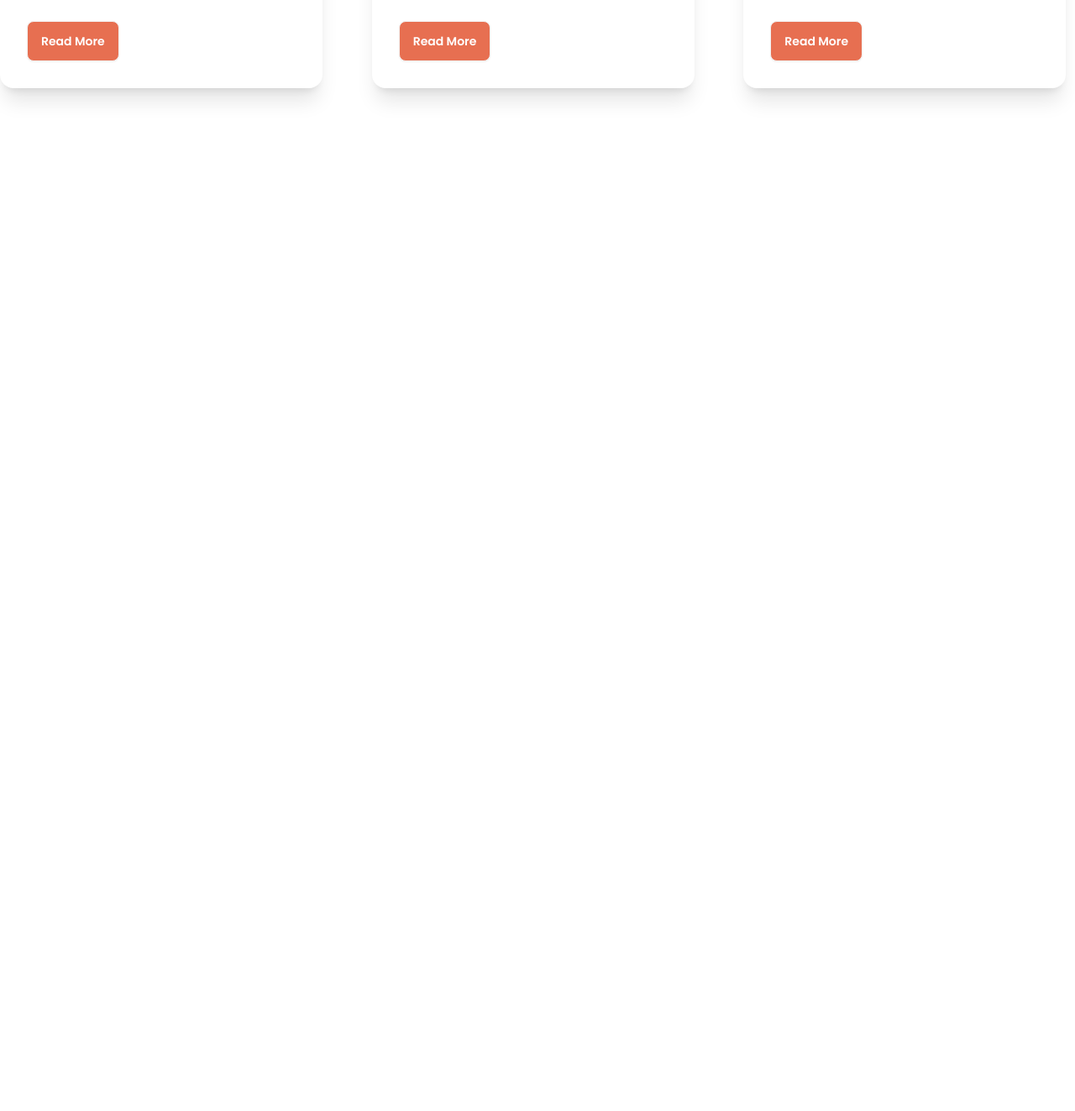
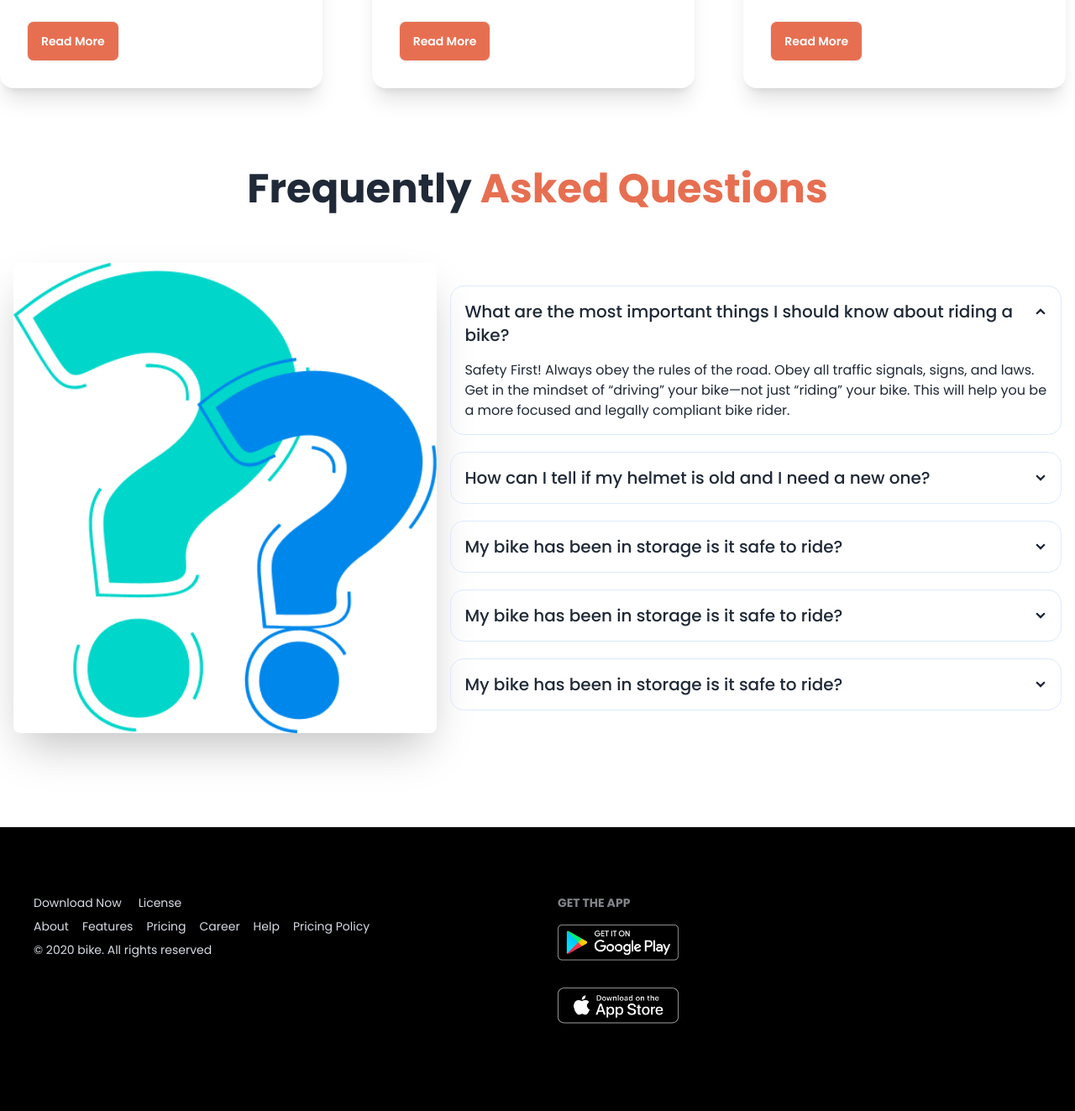
Before and after one commit to isrataunkona/biker-zone, a plain HTML site: page index.html in a window 1280 px wide. Shown: the part 1797-3120 px from the top of the page at 84% size. Before the commit the page ends 1998 px from the top, so only its background shows below. Drawn offline with nearby package versions, Linux system fonts and the light colour scheme.

Commit message:
last commit done

```diff
--- a/index.html
+++ b/index.html
@@ -218,10 +218,91 @@
           </div>
          </div>
          <!-- Happy Client says -->
+
+         <!-- frequently Asked questions -->
+          <section class="my-24">
+            <h3 class="text-5xl font-bold text-center mb-12">Frequently <span class="text-bike-primary">Asked Questions</span>
+            </h3>
+            <div class="hero  ">
+              <div class="hero-content flex-col lg:flex-row">
+                <img
+                  src="images/others/faq.png"
+                  class="w-full rounded-lg shadow-2xl" />
+                  <!-- accordion -->
+                <div class="space-y-5">
+                  <div class="collapse collapse-arrow border border-blue-100">
+                    <input type="radio" name="my-accordion-2" checked="checked" />
+                    <div class="collapse-title text-xl font-medium">What are the most important things I should
+                      know about riding a bike?</div>
+                    <div class="collapse-content">
+                      <p>Safety First! Always obey the rules of the road. Obey all traffic signals, signs, and laws. Get in the mindset of “driving” your bike—not just “riding” your bike. This will help you be a more focused and legally compliant bike rider. </p>
+                    </div>
+                  </div>
+                  <div class="collapse collapse-arrow border border-blue-100">
+                    <input type="radio" name="my-accordion-2" />
+                    <div class="collapse-title text-xl font-medium">How can I tell if my helmet is old and I need a
+                      new one?</div>
+                    <div class="collapse-content">
+                      <p>Safety First! Always obey the rules of the road. Obey all traffic signals, signs, and laws. Get in the mindset of “driving” your bike—not just “riding” your bike. This will help you be a more focused and legally compliant bike rider. </p>
+                    </div>
+                  </div>
+                  <div class="collapse collapse-arrow border border-blue-100">
+                    <input type="radio" name="my-accordion-2" />
+                    <div class="collapse-title text-xl font-medium">My bike has been in storage is it safe to ride?</div>
+                    <div class="collapse-content">
+                      <p>Safety First! Always obey the rules of the road. Obey all traffic signals, signs, and laws. Get in the mindset of “driving” your bike—not just “riding” your bike. This will help you be a more focused and legally compliant bike rider. </p>
+                    </div>
+                  </div>
+                  <div class="collapse collapse-arrow border border-blue-100">
+                    <input type="radio" name="my-accordion-2" />
+                    <div class="collapse-title text-xl font-medium">My bike has been in storage is it safe to ride?</div>
+                    <div class="collapse-content">
+                      <p>Safety First! Always obey the rules of the road. Obey all traffic signals, signs, and laws. Get in the mindset of “driving” your bike—not just “riding” your bike. This will help you be a more focused and legally compliant bike rider. </p>
+                    </div>
+                  </div>
+                  <div class="collapse collapse-arrow border border-blue-100">
+                    <input type="radio" name="my-accordion-2" />
+                    <div class="collapse-title text-xl font-medium">My bike has been in storage is it safe to ride?</div>
+                    <div class="collapse-content">
+                      <p>Safety First! Always obey the rules of the road. Obey all traffic signals, signs, and laws. Get in the mindset of “driving” your bike—not just “riding” your bike. This will help you be a more focused and legally compliant bike rider. </p>
+                    </div>
+                  </div>
+                </div>
+              </div>
+            </div>
+          </section>
       </main>
       <!-- footer section -->
-       <footer>
 
-       </footer>
+        <footer class="footer bg-black text-neutral-content p-10 py-20">
+          <aside>
+            <div class="flex flex-cols gap-5">
+              <p>Download Now</p>
+              <p>License</p>
+            </div>
+
+            <div class="flex flex-cols gap-4">
+              <p>About</p>
+              <p>Features</p>
+              <p>Pricing</p>
+              <p>Career</p>
+              <p>Help</p>
+              <p>Pricing Policy</p>
+            </div>
+            <div>
+              <p>© 2020 bike. All rights reserved</p>
+            </div>
+
+          </aside>
+          <nav class="mr-35">
+            <h6 class="footer-title">Get The App</h6>
+            <div class="grid grid-cols-1 gap-4">
+              </a><img class="w-36" src="images/others/android.png" alt=""> <a>
+
+              </a><img class="w-36" src="images/others/ios.png" alt=""> <a>
+            </div>
+          </nav>
+        </footer>
+
 </body>
 </html>
```
